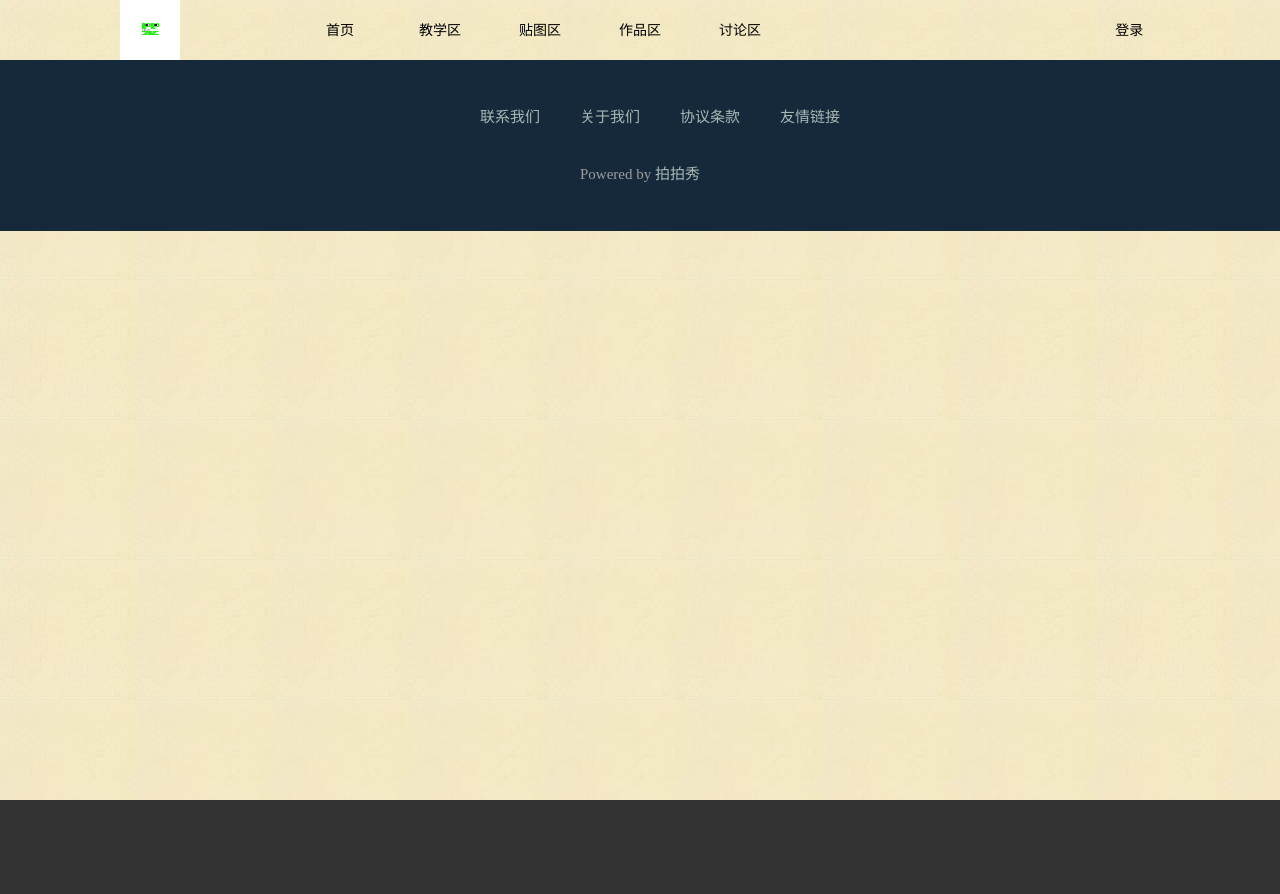
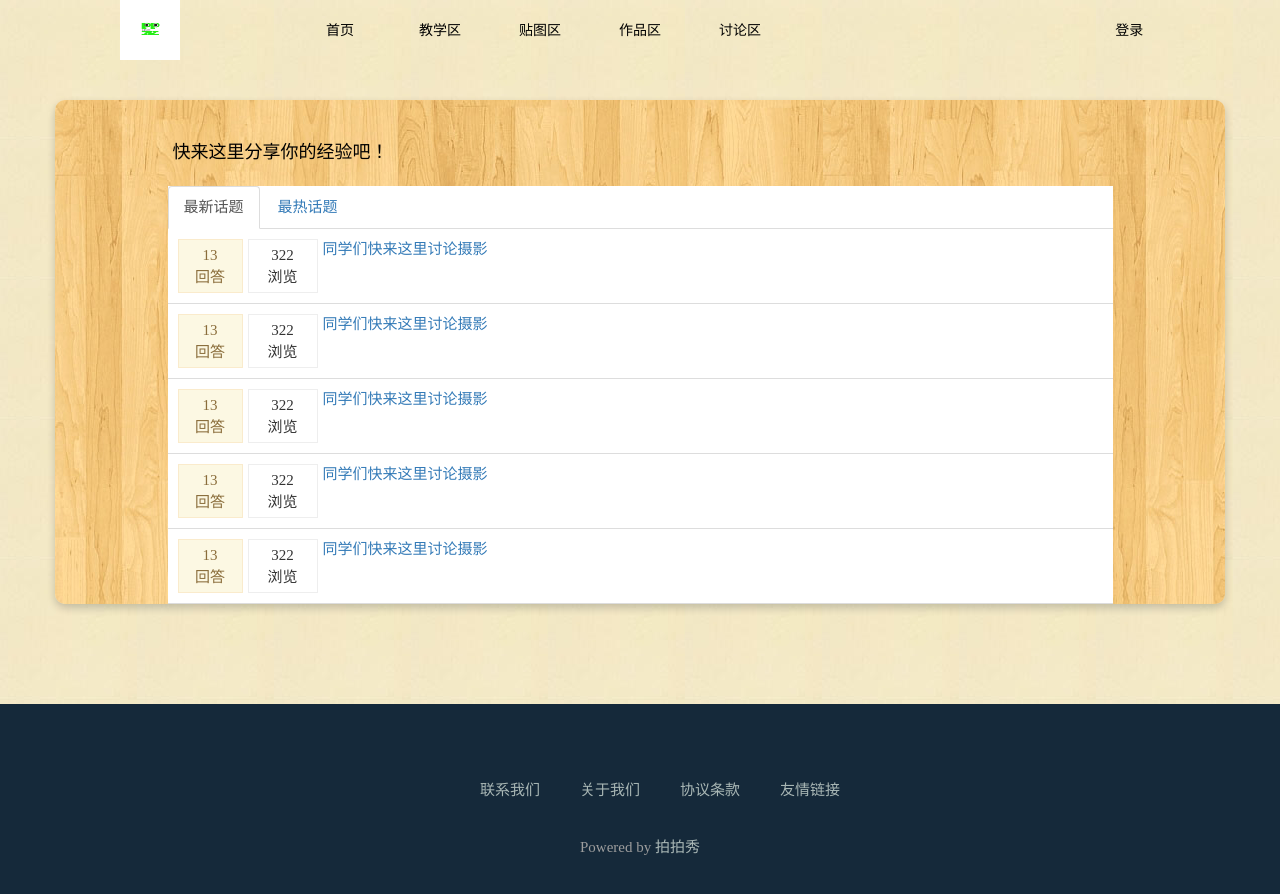
Before and after one commit to Goolory/PPShow, an Angular app: page /forum in a window 1280 px wide. Shown: the top 894 px of the page. Before the commit the page ends 800 px from the top, so only its background shows below. Built offline with nearby package versions, Linux system fonts and the light colour scheme; a web font is replaced by a local one.

Commit message:
add forum

```diff
--- a/src/app/album/album-add/album-add.component.css
+++ b/src/app/album/album-add/album-add.component.css
@@ -28,6 +28,9 @@
 	margin-bottom: 30px;
 	border-radius:10px 10px 0 0;
  }
+ .ablum-add-title>i{
+ 	top:3px;
+ }
  .album-data{
     color:#000;
     margin-bottom:50px;
--- a/src/app/album/album-add/album-add.component.html
+++ b/src/app/album/album-add/album-add.component.html
@@ -1,5 +1,5 @@
 <div class="album-add container wow bounceInDown">
-    <div class="ablum-add-title"><i class="glyphicon glyphicon-tag"></i>&nbsp;&nbsp;&nbsp;贴图 <i class="glyphicon glyphicon-menu-right"></i>风光射影</div>
+    <div class="ablum-add-title">贴图 <i class="glyphicon glyphicon-menu-right"></i>&nbsp;&nbsp;&nbsp;<i class="glyphicon glyphicon-tag"></i>&nbsp;&nbsp;风光摄影</div>
     <div class="form-horizontal album-data">
         <div class="form-group">
             <label for="addTitle" class="col-sm-2 control-label form-item form-item-max">标题<i>*</i></label>
--- a/src/app/forum/forum.component.css
+++ b/src/app/forum/forum.component.css
@@ -0,0 +1,52 @@
+.forum{
+	margin-top:100px;
+	margin-bottom:100px;
+	color:#000;
+	background: url('../../assets/images/forumbg.jpg');
+	border-radius:10px;
+	box-shadow: 0 4px 8px 0 rgba(7,17,27,.2);
+}
+ul{
+ 	list-style:none;
+	margin:0;
+ 	padding:0;
+ 	background:#fff;
+}
+.list .info{
+	color: #31708f;
+    background-color: #d9edf7;
+    border-color: #bce8f1;
+}
+.list .answer{
+	height: 54px;
+    width: 65px;
+    padding: 5px 0 5px 0;
+    text-align: center;
+    color: #8a6d3b;
+    background-color: #fcf8e3;
+    border: 1px solid #faebcc;
+    /* display:inline-block; */
+}
+.list .browse{
+	height: 54px;
+    width: 70px;
+    text-align: center;
+    padding: 5px 0 5px 0;
+    color: #333;
+    font-weight: 400;
+    margin: 0 5px auto 5px;
+    border: 1px solid #eee;
+    display:inline-block;
+}
+.list .content{
+	/* display:inline-block; */
+}
+.list li{
+	display: flex;
+    flex-flow: row nowrap;
+    list-style: none;
+    min-height: 75px;
+    padding: 10px 0 10px 10px;
+    border-bottom: 1px solid #ddd;
+    transition: background-color .5s;
+}
--- a/src/app/forum/forum.component.html
+++ b/src/app/forum/forum.component.html
@@ -1,3 +1,77 @@
-<p>
-  forum works!
-</p>
+<div class="forum container">
+	<div class="row">
+	<div class="col-md-10 col-md-offset-1" style="padding: 40px 0 10px 20px;font-size: 18px;">
+		<p>快来这里分享你的经验吧！</p>
+	</div>
+</div>
+<div class="row">
+	<div class="col-md-10 col-md-offset-1">
+		<ul class="nav nav-tabs">
+			<li class="active"><a href="#">最新话题</a></li>
+			<li><a href="#">最热话题</a></li>
+		</ul>
+		<div class="tab-content">
+		<div class="tab-pane active">
+			<ul class="list">
+				<li>
+					<div class="answer info">13
+						<div>回答</div>
+					</div>
+					<div class="browse">322
+						<div>浏览</div>
+					</div>
+					<div class="content">
+						<a href="#" class="title">同学们快来这里讨论摄影</a>
+					</div>
+				</li>
+				<li>
+					<div class="answer info">13
+						<div>回答</div>
+					</div>
+					<div class="browse">322
+						<div>浏览</div>
+					</div>
+					<div class="content">
+						<a href="#" class="title">同学们快来这里讨论摄影</a>
+					</div>
+				</li>
+				<li>
+					<div class="answer info">13
+						<div>回答</div>
+					</div>
+					<div class="browse">322
+						<div>浏览</div>
+					</div>
+					<div class="content">
+						<a href="#" class="title">同学们快来这里讨论摄影</a>
+					</div>
+				</li>
+				<li>
+					<div class="answer info">13
+						<div>回答</div>
+					</div>
+					<div class="browse">322
+						<div>浏览</div>
+					</div>
+					<div class="content">
+						<a href="#" class="title">同学们快来这里讨论摄影</a>
+					</div>
+				</li>
+				<li>
+					<div class="answer info">13
+						<div>回答</div>
+					</div>
+					<div class="browse">322
+						<div>浏览</div>
+					</div>
+					<div class="content">
+						<a href="#" class="title">同学们快来这里讨论摄影</a>
+					</div>
+				</li>
+			</ul>
+		</div>
+	</div>
+	</div>
+
+</div>
+</div>
--- a/src/app/login/login.component.css
+++ b/src/app/login/login.component.css
@@ -5,12 +5,13 @@
 	left:0;
 	bottom:0;
 	margin:auto;
-	background-color:#fff;
+	background-color:#000;
 	filter:alpha(opacity=50);
 	-moz-opacity:0.5;
 	opacity:0.5;
 	width:100%;
 	height:100%;
+
 }
 .user-login{
 	color:#000;
@@ -18,9 +19,7 @@
 	z-index:2000;
 	position:absolute;
 	position:fixed;
-
-	/* padding-bottom:50px; */
-	/* height:100%; */
+	box-shadow: 0 4px 8px 0 rgba(7,17,27,.2);
 }
 .panel-heading>a{
 	display:inline-block;
--- a/src/app/login/login.component.html
+++ b/src/app/login/login.component.html
@@ -1,10 +1,10 @@
 <div class="login-back" (click)="doLoginBtnClick()"></div>
     <div class="panel panel-default well user-login">
-    <div class="panel-heading">
+    <div class="panel-heading" style="margin:0 40px 20px">
         <span class="panel-title">用户登录</span>
         <a href="javascript:;" (click)="doLoginBtnClick()" class="glyphicon glyphicon-remove"></a>
     </div>
-    <div class="panel-body">
+    <div class="panel-body" style="margin:0 40px">
         <form>
             <div class="form-group has-feedback">
                 <div class="input-group">
```
Also changed, not shown: src/assets/images/forumbg.jpg (added).
